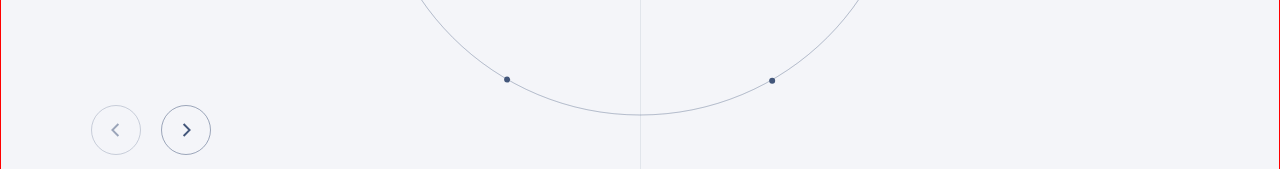
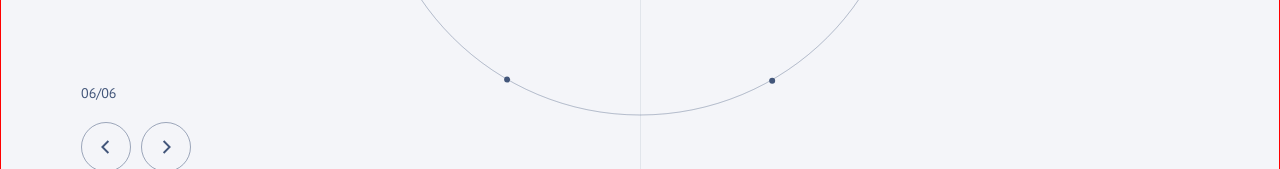
Before and after one commit to Vlad06091992/test-task-only, a React (Create React App) app: page / in a window 1280 px wide. Shown: the part 631-800 px from the top of the page. Built offline with nearby package versions, Linux system fonts and the light colour scheme.

Commit message:
feat: time range controller

```diff
--- a/src/components/blok/blok.module.scss
+++ b/src/components/blok/blok.module.scss
@@ -5,22 +5,3 @@
   border: 1px solid red;
   position: relative;
 }
-
-
-.counterContainer {
-  position: absolute;
-  top: 50%;
-  transform: translate(-52%);
-  z-index: -1;
-}
-
-
-.buttons{
-  position: absolute;
-  top:735px;
-  left:80px;
-}
-
-.button{
-  margin: 0 10px;
-}
--- a/src/components/blok/blok.tsx
+++ b/src/components/blok/blok.tsx
@@ -4,12 +4,11 @@ import { Counter } from "../counter/counter";
 
 import { Circle } from "../circle/circle";
 import { Slider } from "../slider/slider";
-import { PrevButton } from "../../components/ui/prev-button/prev-button";
-import { NextButton } from "../../components/ui/next-button/next-button";
 import { HorizontalLine } from "../horizontal-line/horizontal-line";
 import { VerticalLine } from "../vertical-line/vertical-line";
 import { Title } from "../title/title";
 import { ItemTitle } from "../item-title/item-title";
+import { TimeRangeController } from "../../components/time-range-controller/time-range-controller";
 
 interface CircleComponentProps {
   numPoints: number;
@@ -37,14 +36,7 @@ export const Blok: React.FC<CircleComponentProps> = ({ numPoints }) => {
       <VerticalLine/>
       <Circle numbers={numbers} dates={dates} setNumbers={setNumbers} numPoints={numPoints} />
       <Counter leftNumber={numbers[0]} rightNumber={numbers[1]} />
-      <div className={s.buttons}>
-        <PrevButton className={s.button} onClick={() => {
-          console.log("click");
-        }} disabled={true} />
-        <NextButton className={s.button} onClick={() => {
-          console.log("click");
-        }} />
-      </div>
+      <TimeRangeController currentRange={4} numberOfRanges={6}/>
       <Slider />
 
     </div>
--- a/src/components/svg/prev-triangle.tsx
+++ b/src/components/svg/prev-triangle.tsx
@@ -1,6 +1,6 @@
 export const PrevTriangle = () => {
   return (
-    <svg style={{position:'relative', width:'100%', height:'100%'}} xmlns="http://www.w3.org/2000/svg" width="50" height="50" viewBox="0 0 50 50" fill="none">
+    <svg style={{position:'relative', width:'100%', height:'100%', zIndex:10}} xmlns="http://www.w3.org/2000/svg" width="50" height="50" viewBox="0 0 50 50" fill="none">
       <path d="M27.4999 18.75L21.2499 25L27.4999 31.25" stroke="#42567A" strokeWidth="2"/>
     </svg>
   );
--- /dev/null
+++ b/src/components/time-range-controller/time-range-controller.module.scss
@@ -0,0 +1,19 @@
+.pagination{
+  position: absolute;
+  top:700px;
+  left:80px;
+}
+
+.pages{
+  color: #42567A;
+  font-family: PT Sans;
+  font-size: 14px;
+  font-style: normal;
+  font-weight: 400;
+  line-height: normal;
+  margin-bottom: 20px;
+}
+
+.button{
+  margin: 0 10px 0 0;
+}
--- /dev/null
+++ b/src/components/time-range-controller/time-range-controller.tsx
@@ -0,0 +1,25 @@
+import s from "./time-range-controller.module.scss";
+import { PrevButton } from "../../components/ui/prev-button/prev-button";
+import { NextButton } from "../../components/ui/next-button/next-button";
+import React from "react";
+
+type Props = {
+  currentRange: 1 | 2 | 3 | 4 | 5 | 6
+  numberOfRanges:2 | 3 | 4 | 5 | 6
+}
+
+export const TimeRangeController = ({currentRange,numberOfRanges}:Props) => {
+  return (<div className={s.pagination}>
+    <p className={s.pages}>06/06</p>
+    <div>
+      <PrevButton className={s.button} onClick={() => {
+        console.log("click");
+      }} disabled={currentRange === 1} />
+      <NextButton className={s.button} onClick={() => {
+
+        console.log("click");
+      }} disabled={currentRange === numberOfRanges} />
+    </div>
+
+  </div>);
+};
```
